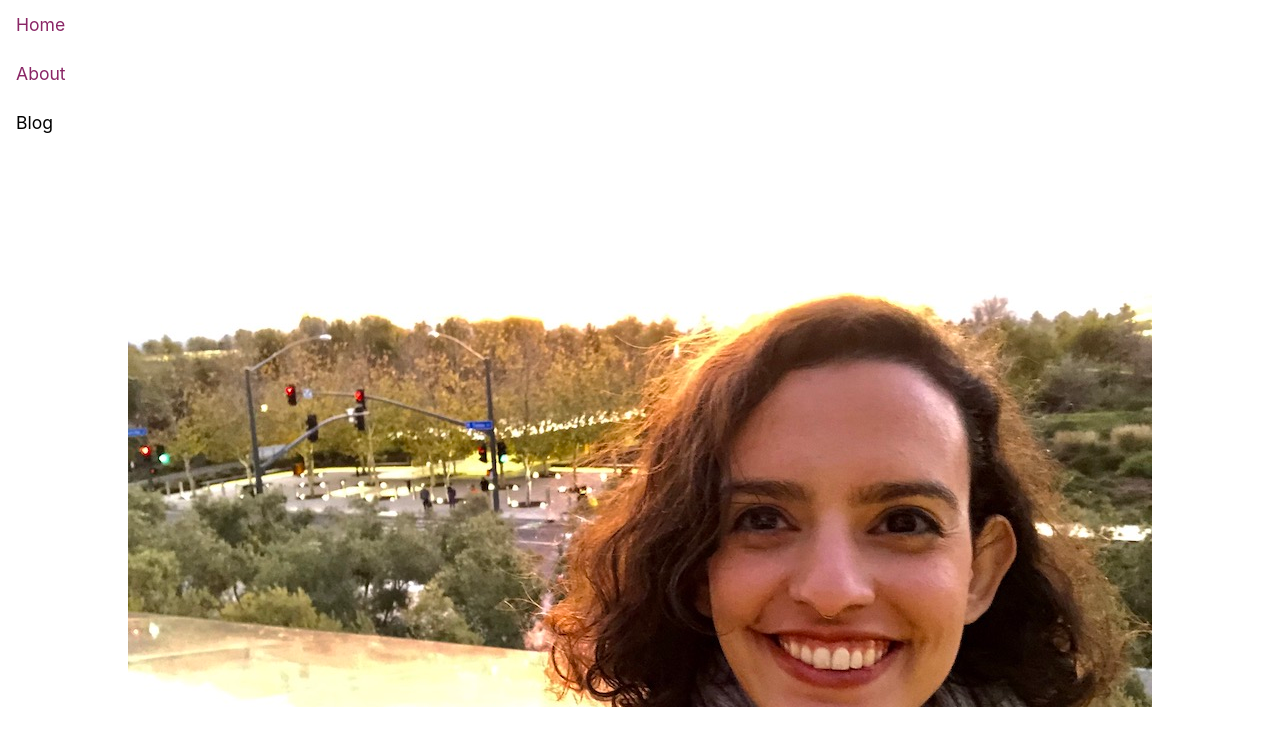
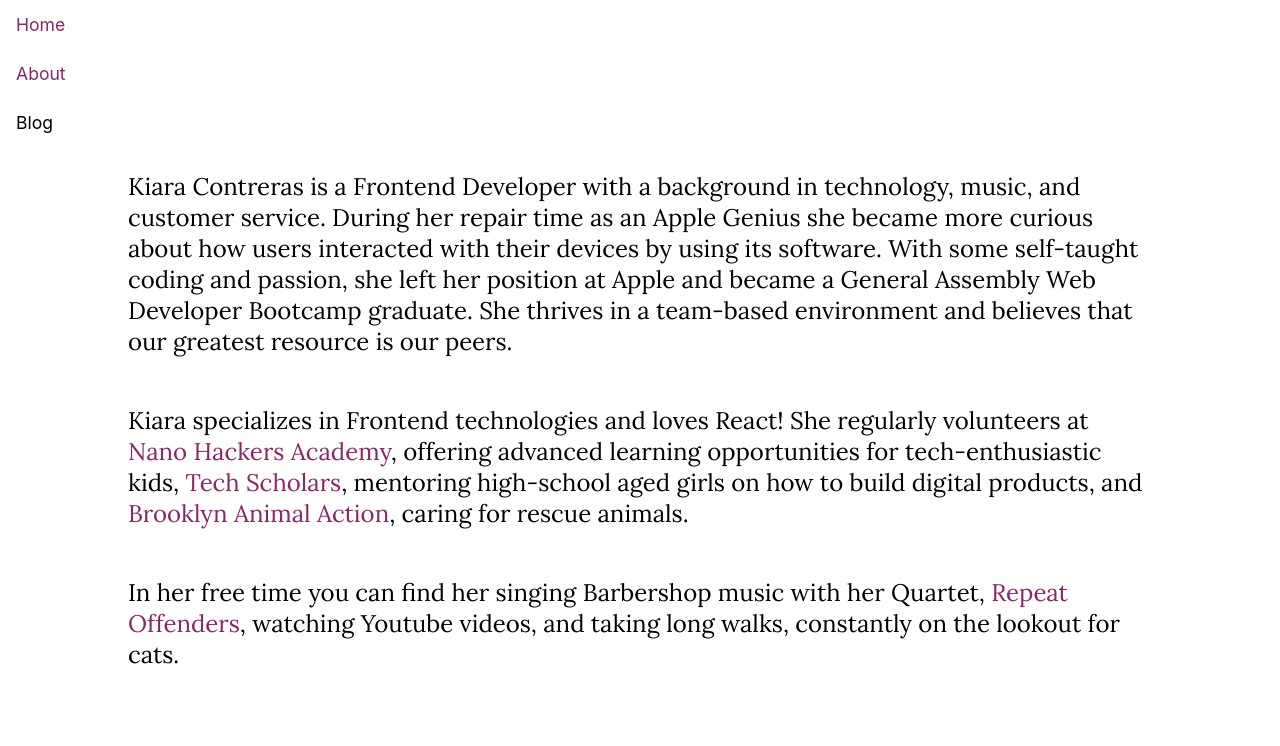
Before and after one commit to kcontreras01/portfolio2020, a React (Create React App) app: page /about in a window 1280 px wide. Shown: the top 746 px of the page. Built offline with nearby package versions, Linux system fonts and the light colour scheme.

Commit message:
removed image

```diff
--- a/src/components/about/About.js
+++ b/src/components/about/About.js
@@ -1,12 +1,11 @@
 import React from "react";
 import Contact from '../contact/Contact';
 import './about.css';
-import headshot from './me.jpeg';
+// import headshot from './me.jpeg';
 
 const About = () => {
 	return (
 		<div className="about-container overflow-container fade-in">
-			<img alt="headshot" src={headshot}/>
 
 			<p>
 				Kiara Contreras is a Frontend Developer with a background in technology,
```
